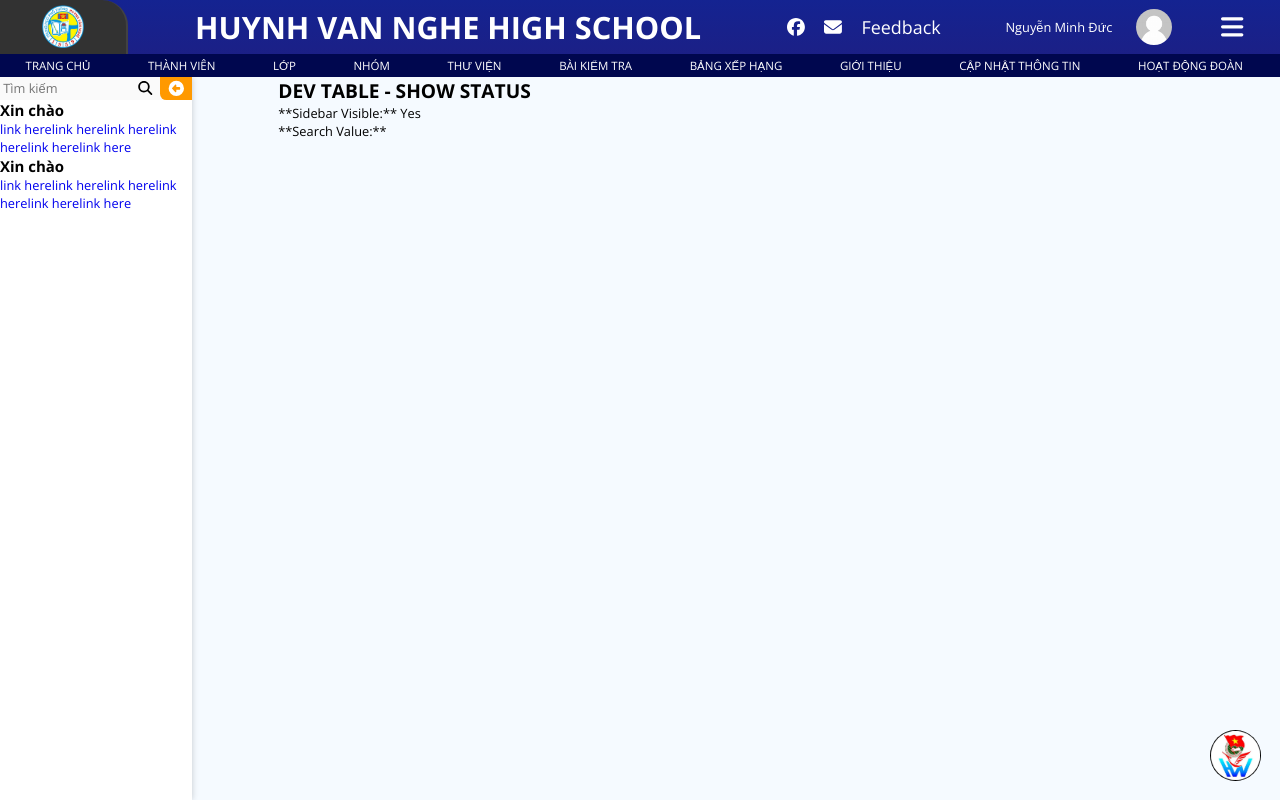
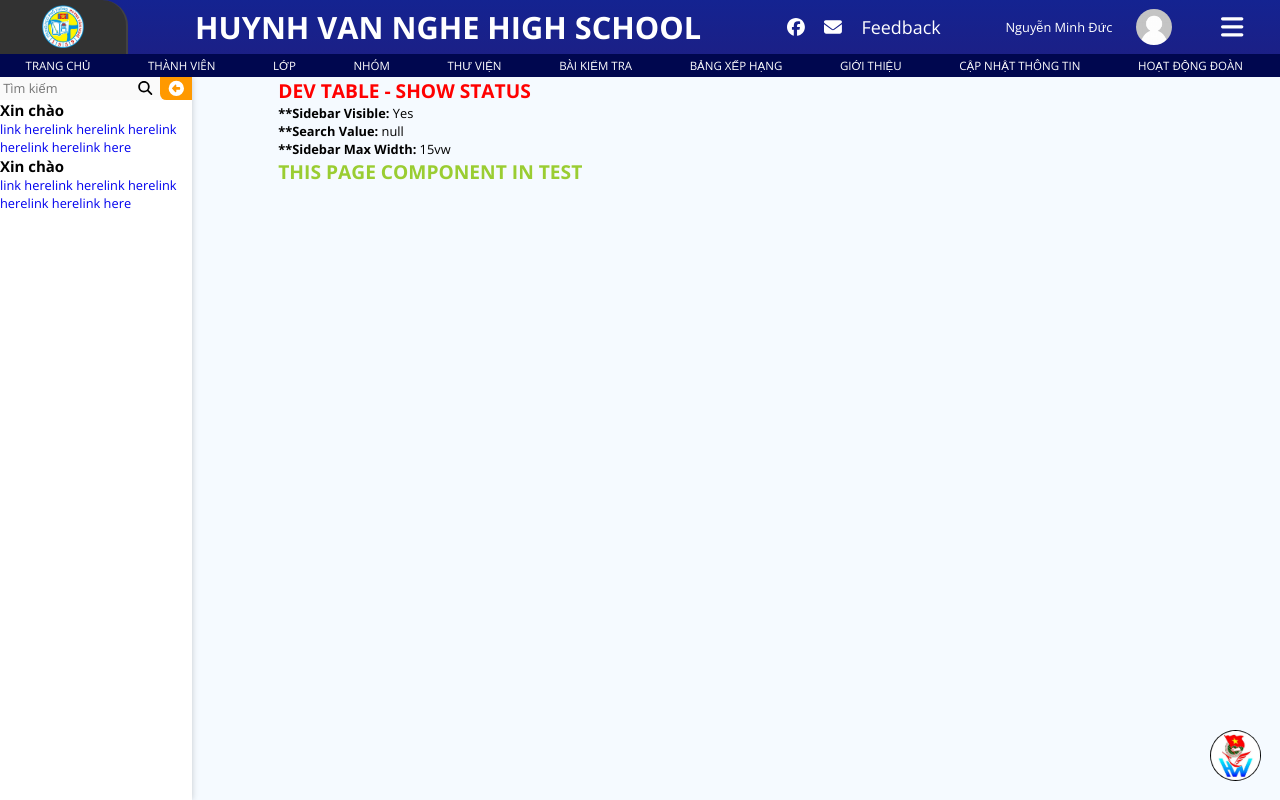
Before and after one commit to MaiTheHao/THPT_HVN_WEB_V2, a React (Create React App) app: page /THPT_HVN/update in a window 1280 px wide. Shown: the top 800 px of the page. Built offline with nearby package versions, Linux system fonts and the light colour scheme; a web font is replaced by a local one.

Commit message:
update comment

```diff
--- a/src/components/page/Update/Update.jsx
+++ b/src/components/page/Update/Update.jsx
@@ -24,12 +24,15 @@ function Update() {
 				<Sidebar />
 				<div className="bodyContainer">
 					<div className="content">
-						<h2>DEV TABLE - SHOW STATUS</h2>
+						<h2 style={{color: "red"}}>DEV TABLE - SHOW STATUS</h2>
 						<span>
-							**Sidebar Visible:** {sidebarVisible ? "Yes" : "No"}
+							<strong>**Sidebar Visible:</strong> {sidebarVisible ? "Yes" : "No"}
 							<br />
-							**Search Value:** {searchValue.value}
+							<strong>**Search Value:</strong> {searchValue.value || "null"}
+							<br/>
+							<strong>**Sidebar Max Width:</strong> {SIDEBAR_MAXWIDTH}
 						</span>
+						<h2 style={{color: "yellowgreen"}}>THIS PAGE COMPONENT IN TEST</h2>
 					</div>
 				</div>
 			</div>
```
